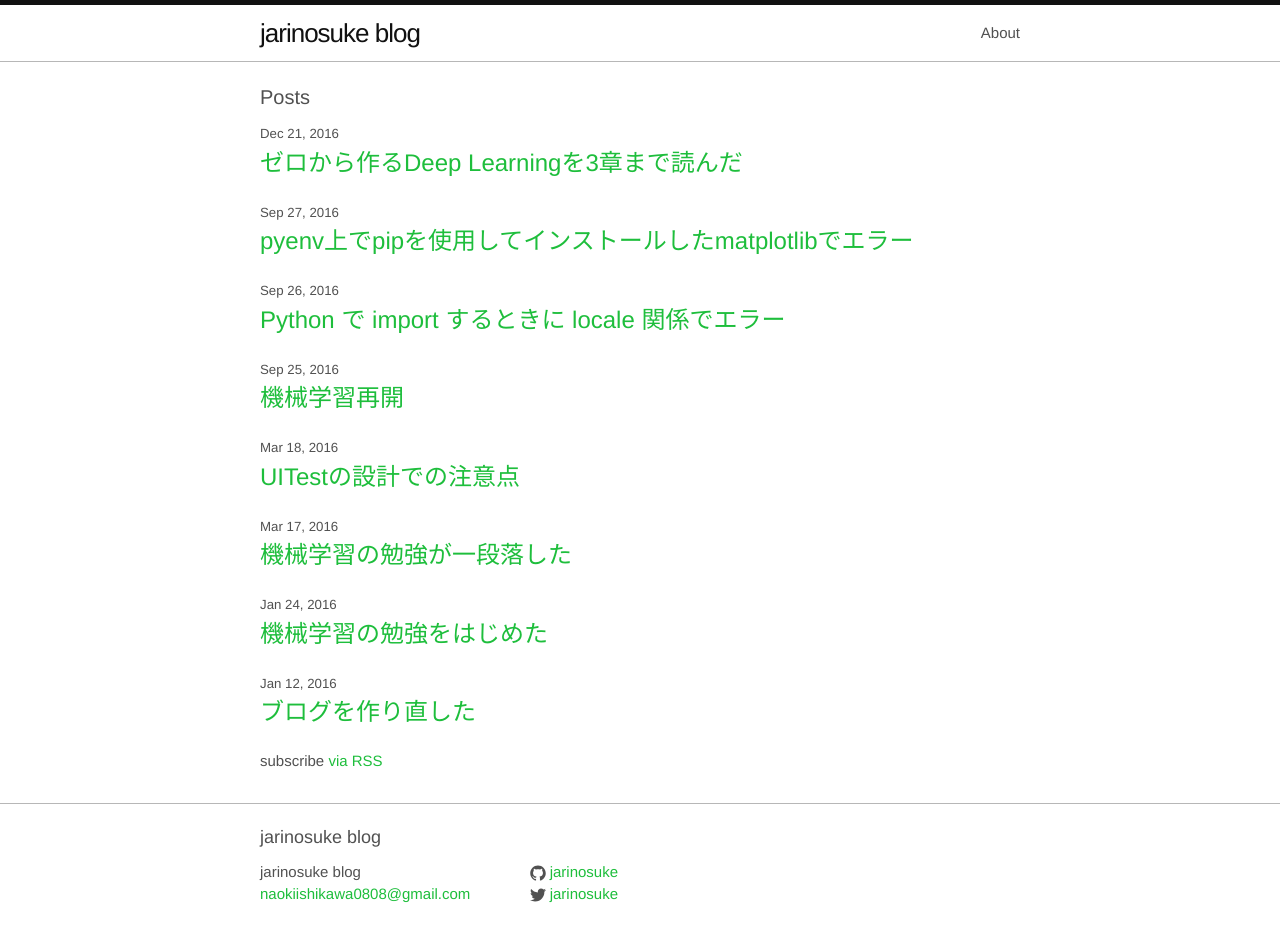
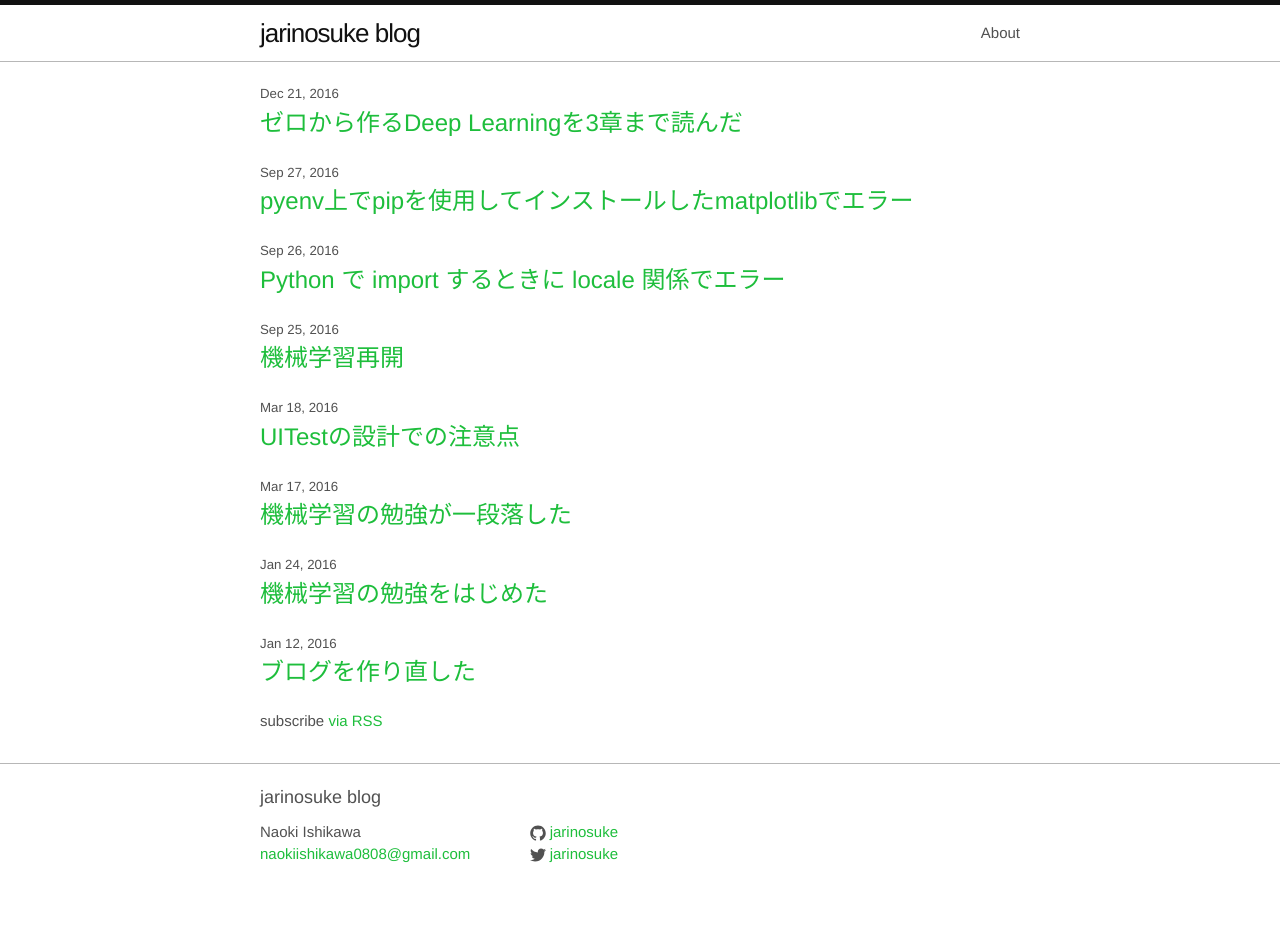
Before and after one commit to jarinosuke/jarinosuke.github.com, a Jekyll site: the page built from index.html, in a window 1280 px wide. Built offline with Jekyll 4.4.1, drawn with Linux system fonts in a browser that asks for light colours; after the commit the page ends 906 px from its top, so only the background shows below that.

Commit message:
updated page strings

```diff
--- a/_includes/footer.html
+++ b/_includes/footer.html
@@ -7,7 +7,7 @@
     <div class="footer-col-wrapper">
       <div class="footer-col footer-col-1">
         <ul class="contact-list">
-          <li>{{ site.title }}</li>
+          <li>Naoki Ishikawa</li>
           <li><a href="mailto:{{ site.email }}">{{ site.email }}</a></li>
         </ul>
       </div>
--- a/index.html
+++ b/index.html
@@ -3,8 +3,6 @@ layout: default
 ---
 
 <div class="home">
-
-  <h1 class="page-heading">Posts</h1>
 
   <ul class="post-list">
     {% for post in site.posts %}
```
